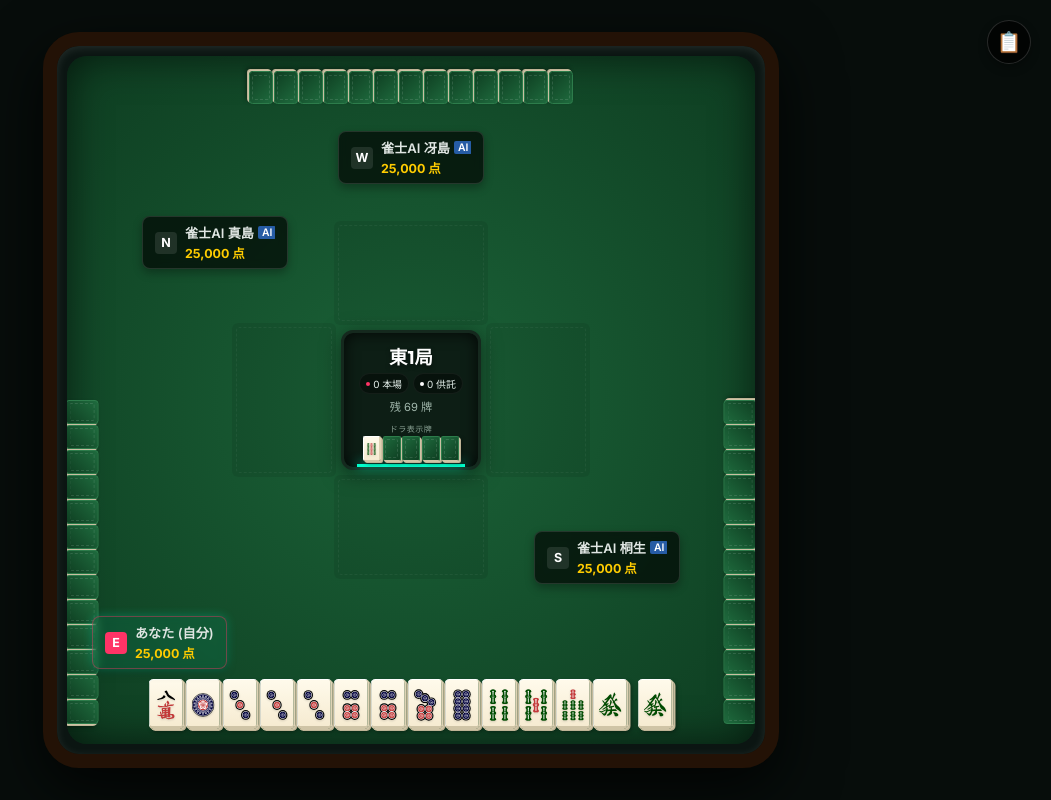
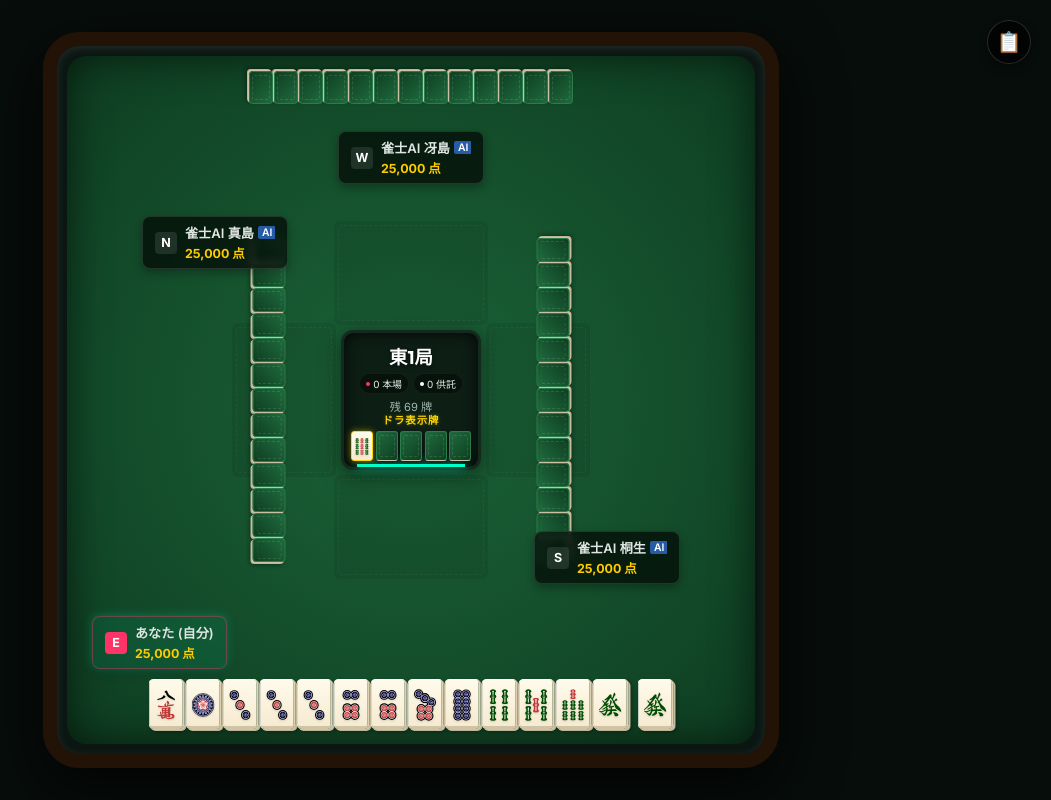
Before and after one commit to yoshihirohakuno/janso-story, a React (Vite) app: page / in a window 1280 px wide. Both pictures are taken after a click on the button "対局開始 (配牌へ)". Shown: the whole page, without its empty margins (229-1280 px from the left). Built offline with nearby package versions, Linux system fonts and the light colour scheme.

Commit message:
fix: center-align side player hands and enhance dora indicator visibility

```diff
--- a/src/ui/index.css
+++ b/src/ui/index.css
@@ -604,10 +604,10 @@ input:checked + .slider:before {
 
 /* Player 1 (Opponent 1) - Right Edge (Rotated) */
 .player-pos-1 {
-  right: 15px;
+  right: 40px; /* Offset inward slightly by H/2 (25px) to maintain exact 15px edge gap when center rotated */
   top: 50%;
   transform: translateY(-50%) rotate(-90deg);
-  transform-origin: right center;
+  transform-origin: center;
 }
 
 /* Player 2 (Opponent 2) - Top Edge (Rotated) */
@@ -619,10 +619,10 @@ input:checked + .slider:before {
 
 /* Player 3 (Opponent 3) - Left Edge (Rotated) */
 .player-pos-3 {
-  left: 15px;
+  left: 40px; /* Offset inward slightly by H/2 (25px) to maintain exact 15px edge gap when center rotated */
   top: 50%;
   transform: translateY(-50%) rotate(90deg);
-  transform-origin: left center;
+  transform-origin: center;
 }
 
 /* ==========================================
@@ -784,29 +784,39 @@ input:checked + .slider:before {
   display: flex;
   flex-direction: column;
   align-items: center;
-  gap: 2px;
+  gap: 4px;
 }
 
 .dora-title {
-  font-size: 0.5rem;
-  color: #89a093;
+  font-size: 0.65rem;
+  font-weight: 700;
+  color: #ffd700; /* Rich gold color */
+  text-shadow: 0 0 4px rgba(255, 215, 0, 0.3);
   text-transform: uppercase;
-  letter-spacing: 0.5px;
+  letter-spacing: 1px;
 }
 
 .dora-tiles {
   display: flex;
-  gap: 1.5px;
+  gap: 2.5px;
 }
 
 .dora-tiles .mahjong-tile {
-  width: 18px;
-  height: 25px;
-  border-radius: 2px;
-  font-size: 0.65rem;
-}
+  width: 22px;
+  height: 30px;
+  border-radius: 3px;
+  box-shadow: 1px 1px 3px rgba(0, 0, 0, 0.4);
+  transition: all 0.3s ease;
+}
+
+/* Make face-up active dora indicator stand out with a beautiful golden border and glow */
+.dora-tiles .mahjong-tile.tile-face {
+  border: 1px solid #ffd700;
+  box-shadow: 0 0 6px rgba(255, 215, 0, 0.5), 1px 1px 3px rgba(0, 0, 0, 0.4);
+}
+
 .dora-tiles .tile-corner-label {
-  font-size: 0.4rem;
+  font-size: 0.45rem;
 }
 
 
```
